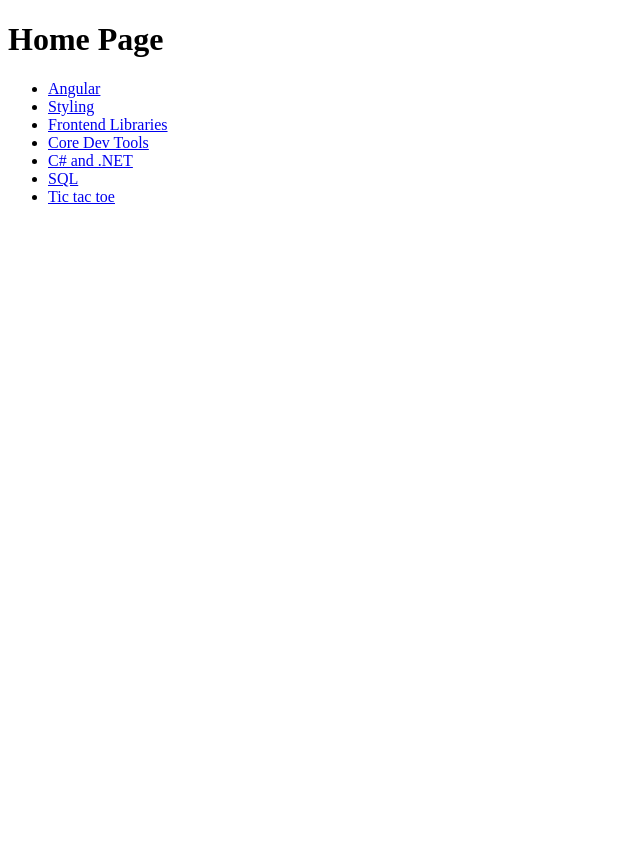
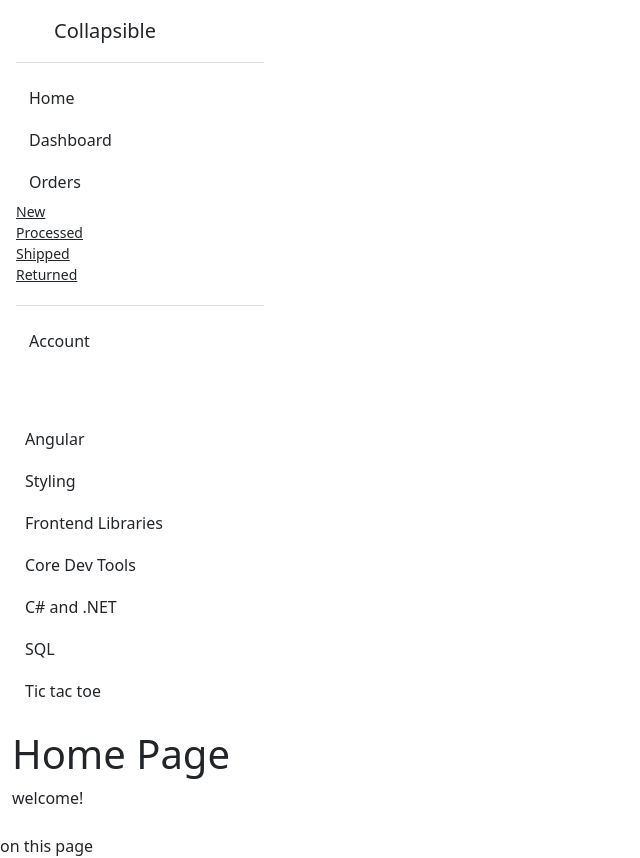
Before and after one commit to imVincentTan/how-to-se, an Angular app in the folder myapp/: page / in a window 1280 px wide. Shown: the whole page, without its empty margins (0-640 px from the left). Before the commit the page ends 800 px from the top, so only its background shows below. Built offline with nearby package versions, Linux system fonts and the light colour scheme.

Commit message:
small updates and failed at making a sidebar

```diff
--- a/myapp/src/app/angular-notes/angular-notes.component.html
+++ b/myapp/src/app/angular-notes/angular-notes.component.html
@@ -1 +1,2 @@
 <p>angular-notes works!</p>
+<p>some content about angular and typescript</p>
--- a/myapp/src/app/app.component.html
+++ b/myapp/src/app/app.component.html
@@ -1,4 +1,91 @@
 
 <!-- <app-board></app-board> -->
 <!-- <app-square [value]="'X'"></app-square> -->
-<router-outlet></router-outlet>
+
+<div class="flex-shrink-0 p-3 bg-white" style="width: 280px;">
+    <a href="/" class="d-flex align-items-center pb-3 mb-3 link-dark text-decoration-none border-bottom">
+        <svg class="bi me-2" width="30" height="24">
+            <use xlink:href="#bootstrap"></use>
+        </svg>
+        <span class="fs-5 fw-semibold">Collapsible</span>
+    </a>
+    <ul class="list-unstyled ps-0">
+        <li class="mb-1">
+            <button class="btn btn-toggle align-items-center rounded collapsed" data-bs-toggle="collapse" data-bs-target="#home-collapse" aria-expanded="false">
+            Home
+            </button>
+            <div class="collapse" id="home-collapse" style="">
+                <ul class="btn-toggle-nav list-unstyled fw-normal pb-1 small">
+                    <li><a href="#" class="link-dark rounded">Overview</a></li>
+                    <li><a href="#" class="link-dark rounded">Updates</a></li>
+                    <li><a href="#" class="link-dark rounded">Reports</a></li>
+                </ul>
+            </div>
+        </li>
+        <li class="mb-1">
+            <button class="btn btn-toggle align-items-center rounded collapsed" data-bs-toggle="collapse" data-bs-target="#dashboard-collapse" aria-expanded="false">
+            Dashboard
+            </button>
+            <div class="collapse" id="dashboard-collapse" style="">
+                <ul class="btn-toggle-nav list-unstyled fw-normal pb-1 small">
+                    <li><a href="#" class="link-dark rounded">Overview</a></li>
+                    <li><a href="#" class="link-dark rounded">Weekly</a></li>
+                    <li><a href="#" class="link-dark rounded">Monthly</a></li>
+                    <li><a href="#" class="link-dark rounded">Annually</a></li>
+                </ul>
+            </div>
+        </li>
+        <li class="mb-1">
+            <button class="btn btn-toggle align-items-center rounded" data-bs-toggle="collapse" data-bs-target="#orders-collapse" aria-expanded="true">
+            Orders
+            </button>
+            <div class="collapse show" id="orders-collapse" style="">
+                <ul class="btn-toggle-nav list-unstyled fw-normal pb-1 small">
+                    <li><a href="#" class="link-dark rounded">New</a></li>
+                    <li><a href="#" class="link-dark rounded">Processed</a></li>
+                    <li><a href="#" class="link-dark rounded">Shipped</a></li>
+                    <li><a href="#" class="link-dark rounded">Returned</a></li>
+                </ul>
+            </div>
+        </li>
+        <li class="border-top my-3"></li>
+        <li class="mb-1">
+            <button class="btn btn-toggle align-items-center rounded collapsed" data-bs-toggle="collapse" data-bs-target="#account-collapse" aria-expanded="false">
+            Account
+            </button>
+            <div class="collapse" id="account-collapse">
+                <ul class="btn-toggle-nav list-unstyled fw-normal pb-1 small">
+                    <li><a href="#" class="link-dark rounded">New...</a></li>
+                    <li><a href="#" class="link-dark rounded">Profile</a></li>
+                    <li><a href="#" class="link-dark rounded">Settings</a></li>
+                    <li><a href="#" class="link-dark rounded">Sign out</a></li>
+                </ul>
+            </div>
+        </li>
+    </ul>
+</div>
+
+<div class="container-xxl my-md-4">
+    <aside class="bd-sidebar">
+        <nav class="bd-links collapse show" id="bd-docs-nav">
+            <ul class="list-unstyled mb-0 py-3 pt-md-1">
+                <li class="mb-1"><button class="btn d-inline-flex align-items-center rounded collapsed" routerLink="/angular">Angular</button></li>
+                <li class="mb-1"><button class="btn d-inline-flex align-items-center rounded collapsed" routerLink="/styling">Styling</button></li>
+                <li class="mb-1"><button class="btn d-inline-flex align-items-center rounded collapsed" routerLink="/frontend-libraries">Frontend Libraries</button></li>
+                <li class="mb-1"><button class="btn d-inline-flex align-items-center rounded collapsed" routerLink="/core-dev-tools">Core Dev Tools</button></li>
+                <li class="mb-1"><button class="btn d-inline-flex align-items-center rounded collapsed" routerLink="/c-sharp-dot-net">C# and .NET</button></li>
+                <li class="mb-1"><button class="btn d-inline-flex align-items-center rounded collapsed" routerLink="/sql">SQL</button></li>
+                <li class="mb-1"><button class="btn d-inline-flex align-items-center rounded collapsed" routerLink="/tictactoe">Tic tac toe</button></li>
+            </ul>
+        </nav>
+    </aside>
+
+    <div class="col-md-4">
+        <router-outlet></router-outlet>
+    </div>
+</div>
+
+
+
+
+<div>on this page</div>
--- a/myapp/src/app/app.component.scss
+++ b/myapp/src/app/app.component.scss
@@ -0,0 +1,3 @@
+.sidebar {
+    grid-area: sidebar;
+}
--- a/myapp/src/app/c-sharp-dot-net-notes/c-sharp-dot-net-notes.component.html
+++ b/myapp/src/app/c-sharp-dot-net-notes/c-sharp-dot-net-notes.component.html
@@ -1 +1,2 @@
 <p>c-sharp-dot-net-notes works!</p>
+<p>some content about c# and .net</p>
--- a/myapp/src/app/core-dev-tools-notes/core-dev-tools-notes.component.html
+++ b/myapp/src/app/core-dev-tools-notes/core-dev-tools-notes.component.html
@@ -1 +1,2 @@
 <p>core-dev-tools-notes works!</p>
+<p>some content about vscode, linux commands, and git</p>
--- a/myapp/src/app/frontend-libraries-notes/frontend-libraries-notes.component.html
+++ b/myapp/src/app/frontend-libraries-notes/frontend-libraries-notes.component.html
@@ -1 +1,2 @@
 <p>frontend-libraries-notes works!</p>
+<p>some content about mapboxgl and echarts</p>
--- a/myapp/src/app/home/home.component.html
+++ b/myapp/src/app/home/home.component.html
@@ -1,10 +1,6 @@
-<h1>Home Page</h1>
-<ul>
-    <li><a routerLink="/angular">Angular</a></li>
-    <li><a routerLink="/styling">Styling</a></li>
-    <li><a routerLink="/frontend-libraries">Frontend Libraries</a></li>
-    <li><a routerLink="/core-dev-tools">Core Dev Tools</a></li>
-    <li><a routerLink="/c-sharp-dot-net">C# and .NET</a></li>
-    <li><a routerLink="/sql">SQL</a></li>
-    <li><a routerLink="/tictactoe">Tic tac toe</a></li>
-</ul>
+<!-- <div class="col-md-4"> -->
+    <h1>Home Page</h1>
+    <p>welcome!</p>
+
+
+<!-- </div> -->
--- a/myapp/src/app/sql-notes/sql-notes.component.html
+++ b/myapp/src/app/sql-notes/sql-notes.component.html
@@ -1 +1,2 @@
 <p>sql-notes works!</p>
+<p>some content about postgres and pgadmin/dbeaver</p>
--- a/myapp/src/app/styling-notes/styling-notes.component.html
+++ b/myapp/src/app/styling-notes/styling-notes.component.html
@@ -1 +1,2 @@
 <p>styling-notes works!</p>
+<p>some content about bootstrap and css</p>
--- a/myapp/src/index.html
+++ b/myapp/src/index.html
@@ -6,8 +6,12 @@
   <base href="/">
   <meta name="viewport" content="width=device-width, initial-scale=1">
   <link rel="icon" type="image/x-icon" href="favicon.ico">
+
+  <link href="https://cdn.jsdelivr.net/npm/bootstrap@5.0.1/dist/css/bootstrap.min.css" rel="stylesheet" integrity="sha384-+0n0xVW2eSR5OomGNYDnhzAbDsOXxcvSN1TPprVMTNDbiYZCxYbOOl7+AMvyTG2x" crossorigin="anonymous">
 </head>
 <body>
   <app-root></app-root>
+
+  <script src="https://cdn.jsdelivr.net/npm/bootstrap@5.0.1/dist/js/bootstrap.bundle.min.js" integrity="sha384-gtEjrD/SeCtmISkJkNUaaKMoLD0//ElJ19smozuHV6z3Iehds+3Ulb9Bn9Plx0x4" crossorigin="anonymous"></script>
 </body>
 </html>
```
